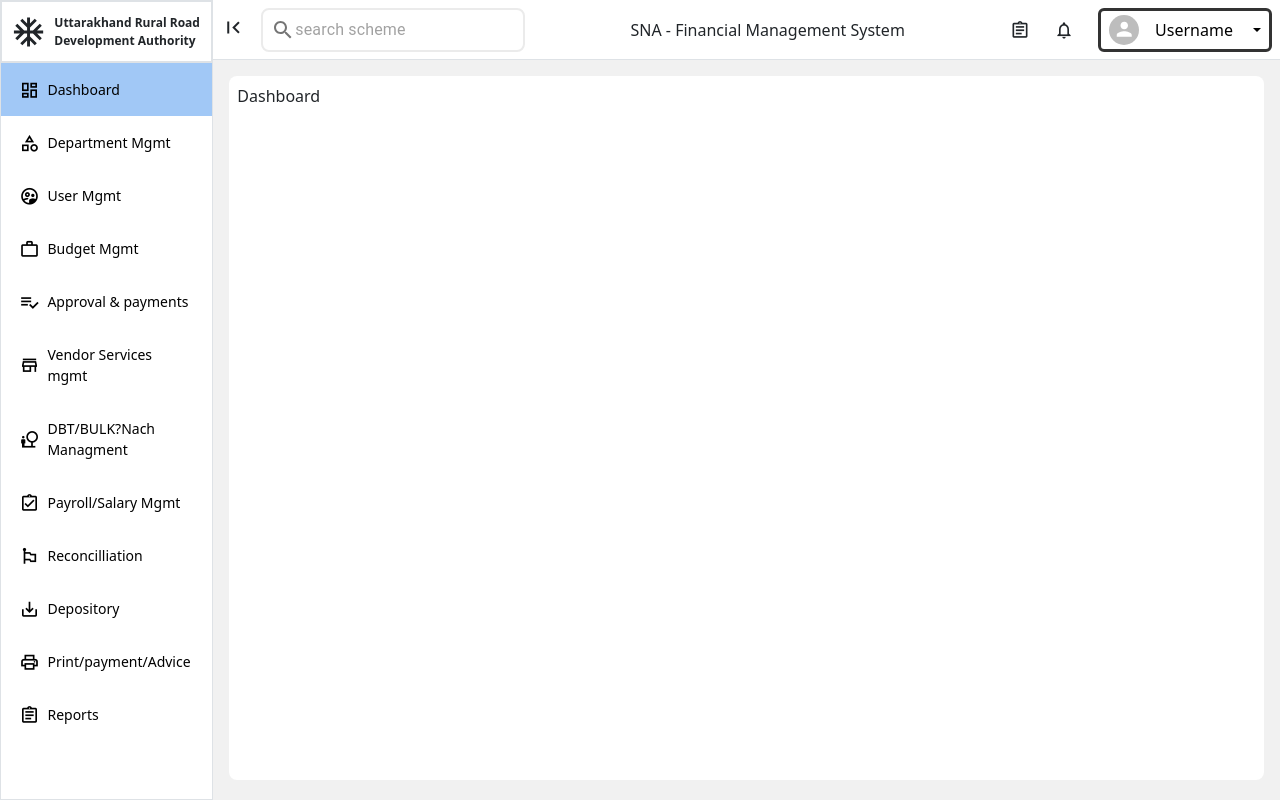
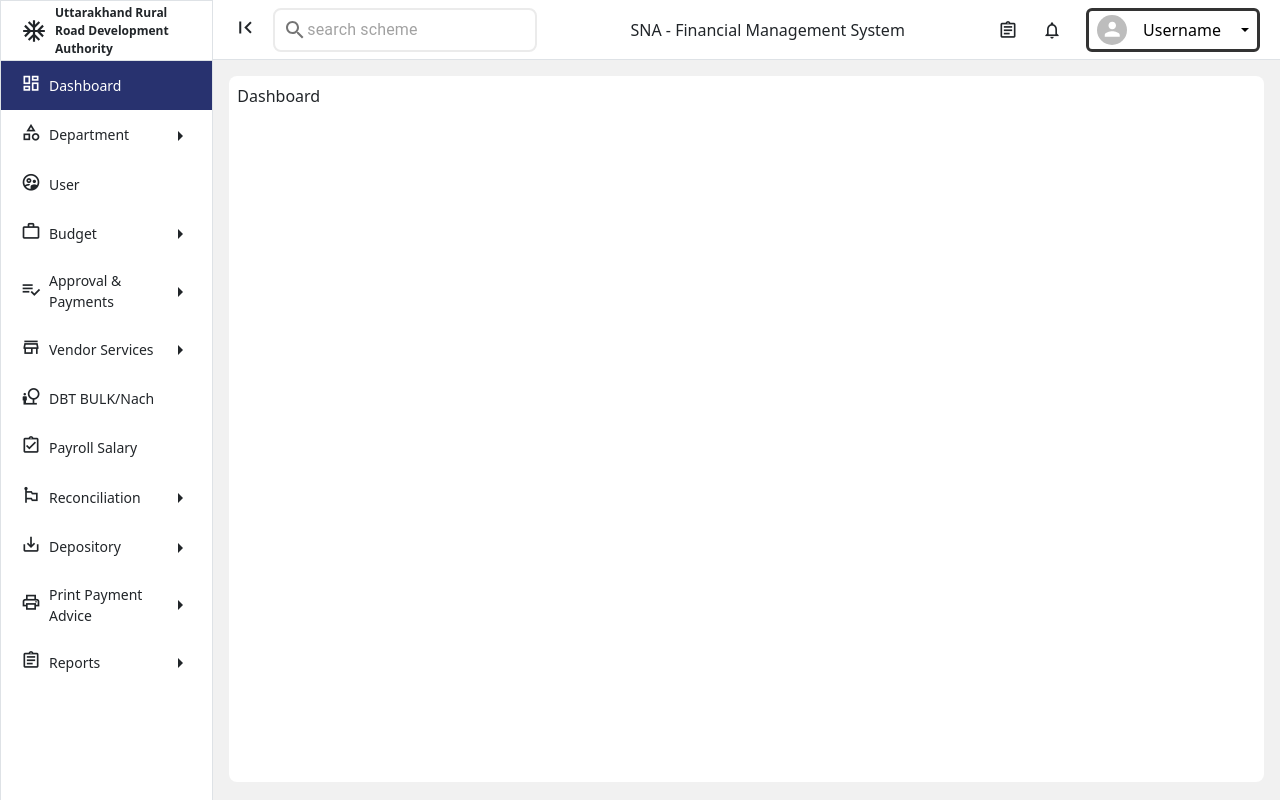
Before and after one commit to NaveenWebDev/newCompanyDashboard, a React (Vite) app: page / in a window 1280 px wide. Built offline with nearby package versions, Linux system fonts and the light colour scheme.

Commit message:
submenu added

```diff
--- a/src/App.jsx
+++ b/src/App.jsx
@@ -64,7 +64,7 @@ const data = [
   {
     id: 9,
     value: "Reconcilliation",
-    path:"/reconcilliatoin"
+    path:"/reconciliation"
   },
   {
     id: 10,
--- a/src/components/Navbar.jsx
+++ b/src/components/Navbar.jsx
@@ -35,7 +35,7 @@ const Navbar = ({ setNavbarMenuValue }) => {
 
   return (
     <>
-      <nav className="border-bottom p-2 h-60px d-flex justify-content-between align-items-center bg-white">
+      <nav className="border-bottom pxy h-60px d-flex justify-content-between align-items-center bg-white">
         <div className="d-flex gap-3 align-items-center ">
           <div className={`${hamberger ? null : "rotate"} transition`}>
             <i className="icon-first_page fs-4 cursor-pointer" onClick={() => setHamberger((prev) => !prev)}></i>
--- a/src/components/Sidebar.jsx
+++ b/src/components/Sidebar.jsx
@@ -1,21 +1,16 @@
-import React from "react";
+import React, { useState } from "react";
+import { Link, useLocation } from "react-router-dom";
 import AcUnitIcon from "@mui/icons-material/AcUnit";
-import ReportIcon from "@mui/icons-material/Report";
-import PaymentIcon from "@mui/icons-material/Payment";
-import DashboardIcon from "@mui/icons-material/Dashboard";
-import CategoryIcon from "@mui/icons-material/Category";
-import PeopleAltIcon from "@mui/icons-material/PeopleAlt";
-import CurrencyRupeeIcon from "@mui/icons-material/CurrencyRupee";
-import CheckCircleIcon from "@mui/icons-material/CheckCircle";
-import RoomServiceIcon from "@mui/icons-material/RoomService";
-MeetingRoomIcon;
-import MonetizationOnIcon from "@mui/icons-material/MonetizationOn";
-import WhatshotIcon from "@mui/icons-material/Whatshot";
-import MeetingRoomIcon from "@mui/icons-material/MeetingRoom";
-import AddToHomeScreenIcon from "@mui/icons-material/AddToHomeScreen";
-import { Link, useLocation } from "react-router-dom";
+import ArrowDropDownIcon from "@mui/icons-material/ArrowDropDown";
+import ArrowRightIcon from "@mui/icons-material/ArrowRight";
 
 const Sidebar = ({ menu }) => {
+  const location = useLocation();
+  const [openSubmenu, setOpenSubmenu] = useState(null);
+
+  const handleSubmenuToggle = (id) => {
+    setOpenSubmenu(openSubmenu === id ? null : id);
+  };
 
   const data = [
     {
@@ -27,118 +22,197 @@ const Sidebar = ({ menu }) => {
     {
       id: 2,
       icon: <i className="icon-category fs-5"></i>,
-      value: "Department Mgmt",
+      value: "Department",
       path: "/department-mgmt",
+      submenu: [
+        { id: 1, value: "Department" },
+        { id: 2, value: "Child Band Account" },
+        { id: 3, value: "Child Schema Band Account mapping" },
+      ],
     },
     {
       id: 3,
       icon: <i className="icon-supervised_user_circle fs-5"></i>,
-      value: "User Mgmt",
+      value: "User",
       path: "/user-mgmt",
     },
     {
       id: 4,
       icon: <i className="icon-work_outline fs-5"></i>,
-      value: "Budget Mgmt",
+      value: "Budget",
       path: "/budget-mgmt",
+      submenu: [
+        { id: 1, value: "Schemes" },
+        { id: 2, value: "Budgets" },
+        { id: 3, value: "Revision Budgets & Limit Allocatoin" },
+        { id: 4, value: "Child budget Limit Allocation" },
+        { id: 5, value: "Budget Activity" },
+        { id: 6, value: "Budget Sub Activity" },
+      ],
     },
     {
       id: 5,
       icon: <i className="icon-playlist_add_check fs-5"></i>,
-      value: "Approval & payments",
+      value: "Approval & Payments",
       path: "/approval-payments",
+      submenu:[
+        {id:1, value:"Invoices"},
+        {id:2, value:"DBT Bulk Nach"},
+        {id:3, value:"Payroll Salary"},
+        {id:4, value:"Child budget Limit Allocatoin"},
+        {id:5, value:"Royality & Labour Cess"},
+      ]
     },
     {
       id: 6,
       icon: <i className="icon-store fs-5"></i>,
-      value: "Vendor Services mgmt",
+      value: "Vendor Services",
       path: "/vendor-services-mgmt",
+      submenu:[
+        {id:1, value:"Vendor Contract Service Provider"},
+        {id:2, value:"Vendor Contract Service Payments"},
+        {id:3, value:"Payments Deduction"},
+      ]
     },
     {
       id: 7,
       icon: <i className="icon-nature_people fs-5"></i>,
-      value: "DBT/BULK?Nach Managment",
+      value: "DBT BULK/Nach",
       path: "/dbt",
     },
     {
       id: 8,
       icon: <i className="icon-assignment_turned_in fs-5"></i>,
-      value: "Payroll/Salary Mgmt",
+      value: "Payroll Salary",
       path: "/payroll-salary",
     },
     {
       id: 9,
       icon: <i className="icon-emoji_flags fs-5"></i>,
-      value: "Reconcilliation",
-      path: "/reconcilliatoin",
+      value: "Reconciliation",
+      path: "/reconciliation",
+      submenu:[
+        {id:1, value:"OTHER-DEDUCTIONS"},
+        {id:2, value:"IFMS Intrest Challans"},
+        {id:3, value:"Royality"},
+      ]
     },
     {
       id: 10,
       icon: <i className="icon-save_alt fs-5"></i>,
       value: "Depository",
       path: "/depository",
+      submenu:[
+        {id:1, value:"Add depository"},
+        {id:2, value:"Depository"},
+      ]
     },
     {
       id: 11,
       icon: <i className="icon-local_printshop fs-5"></i>,
-      value: "Print/payment/Advice",
+      value: "Print Payment Advice",
       path: "/print-payment",
+      submenu:[
+        {id:1, value:"List Print Payment Advice"},
+      ]
     },
     {
       id: 12,
       icon: <i className="icon-assignment fs-5"></i>,
       value: "Reports",
       path: "/reports",
+      submenu:[
+        {id:1, value:"Scheme Balance"},
+        {id:2, value:"Budgets"},
+        {id:3, value:"Revised Budgets"},
+        {id:4, value:"Scheme Subheads"},
+        {id:4, value:"Scheme Activity & Sub Activity"},
+        {id:4, value:"Child budget Limit Allocation"},
+        {id:4, value:"Utilization Certificate"},
+        {id:4, value:"MPR-Monthly Progree Report"},
+        {id:4, value:"Vendor Conract Service Providor"},
+        {id:4, value:"Payment DBT Bulk NACH"},
+        {id:4, value:"Payment Payroll Salary"},
+        {id:4, value:"Payment Invoices"},
+        {id:4, value:"Payment Ryality"},
+        {id:4, value:"Payment Payment Labour Cess"},
+        {id:4, value:"Payment Withheld amount"},
+        {id:4, value:"TDS-IT"},
+        {id:4, value:"TDS-GST"},
+        {id:4, value:"GIS"},
+        {id:4, value:"NPS"},
+        {id:4, value:"Royality"},
+        {id:4, value:"Labour Cess"},
+        {id:4, value:"Other deductions"},
+        {id:4, value:"Penality"},
+        {id:4, value:"Withheld amount"},
+        {id:4, value:"Bank Account Intrest"},
+      ]
     },
   ];
 
-  const location = useLocation();
-
   return (
-    <>
-      <div className="border">
-        <div className="d-flex gap-8px justify-content-center px-3 border-bottom fs-12px fw-600 h-60px overflow-hidden">
-          <div
-            className={`d-flex justify-content-center align-items-center`}
-          >
-            <AcUnitIcon sx={{ width: "35.1px", height: "36px" }} />
-          </div>
+    <div style={{ height: "100vh" }}>
+      {/* Header */}
+      <div className="d-flex h-60px justify-content-center align-items-center gap-8px pxy border-bottom">
+        <AcUnitIcon sx={{ fontSize: "26px" }} />
         {menu && (
-            <div
-              className={`${
-                menu ? "opacity-1" : "opacity-0"
-              } col-10 fw-600 fw-bold d-flex align-items-center`}
-            >
+          <span className="fw-600 fs-12px">
             Uttarakhand Rural Road Development Authority
-            </div>
-          ) }
-        </div>
+          </span>
+        )}
       </div>
 
-      <div
-        className="overflow-auto"
-        style={{ height: "92vh" }}
+      {/* Menu Items */}
+      <div className="menu overflow-auto" style={{ height: "calc(100% - 60px)" }}>
+        {data.map((item) => (
+          <div key={item?.id}>
+            {/* Main Menu */}
+            <Link
+              to={item.path}
+              className={`d-flex gap-8px justify-content-center align-items-center pxy cursor-pointer text-decoration-none ${
+                location.pathname === item?.path ? "active text-white" : "text-dark"
+              }`}
+              onClick={() => item?.submenu && handleSubmenuToggle(item?.id)}
             >
-        <div className="overflow-auto w-100">
-          {data.map((val, ind) => (
-            <Link
-              to={val?.path}
-              key={val?.id}
-              className={`d-flex gap-8px justify-content-center px-2 py-3 cursor-pointer hover-bg text-black text-decoration-none ${
-                location.pathname === val?.path ? "active" : null
+              <span>{item?.icon}</span>
+              {
+
+              menu && <span className="flex-grow-1 fs-14px">{item?.value}</span>
+              }
+              {item?.submenu && (
+                <span>
+                  {openSubmenu === item?.id ? <ArrowDropDownIcon /> : <ArrowRightIcon />}
+                </span>
+              )}
+            </Link>
+
+            {/* Submenu */}
+            <ul
+              className={`submenu list-unstyled ${
+                openSubmenu === item.id ? "open" : ""
               }`}
             >
-              <span
-                className={`d-flex justify-content-end align-items-center`}
+              {item.submenu &&
+                item.submenu.map((sub) => (
+                  <li key={sub?.id} className="">
+                    <Link
+                      to={`${item?.path}/${sub.id}`}
+                      className={`text-decoration-none fs-14px pxy ${
+                        location.pathname.includes(`${item?.path}/${sub?.id}`)
+                          ? "text-primary fw-bold"
+                          : "text-secondary"
+                      }`}
                     >
-                {val?.icon}
-              </span>
-              {menu && <span className="col-9 fs-14px"> {val?.value} </span>}
+                      {sub?.value}
                     </Link>
+                  </li>
+                ))}
+            </ul>
+          </div>
         ))}
       </div>
     </div>
-    </>
   );
 };
 
--- a/src/index.css
+++ b/src/index.css
@@ -20,13 +20,10 @@ body{
     height: 60px;
 }
 .active{
-    background-color: #1f7de96b;
+    background-color: #28326F;
 }
 .cursor-pointer{
     cursor: pointer;
-}
-.hover-bg:hover{
-    background-color: #1f7de96b;
 }
 .transition{
     transition: all 0.5s;
@@ -37,3 +34,38 @@ body{
 .gap-8px{
     gap: 8px;
 }
+.pxy{
+  padding: 12px 20px !important;
+}
+
+/* ====================submenu css==================== */
+
+.menu a {
+  transition: background-color 0.3s ease;
+}
+
+.menu a:hover {
+  background-color: #CED8E1;
+}
+
+.submenu {
+  max-height: 0;
+  overflow: hidden;
+  transition: max-height 0.5s ease-out,padding 0.5s ease-out;
+}
+
+.submenu.open {
+  max-height: 300px;
+  padding: 4px 0;
+}
+
+.submenu li a {
+  display: block;
+  padding: 4px 0;
+  transition: color 0.3s ease;
+}
+
+.submenu li a:hover {
+  color: #0d6efd;
+  text-decoration: underline;
+}
```
Lines whose indentation alone changed are shown as unchanged.
